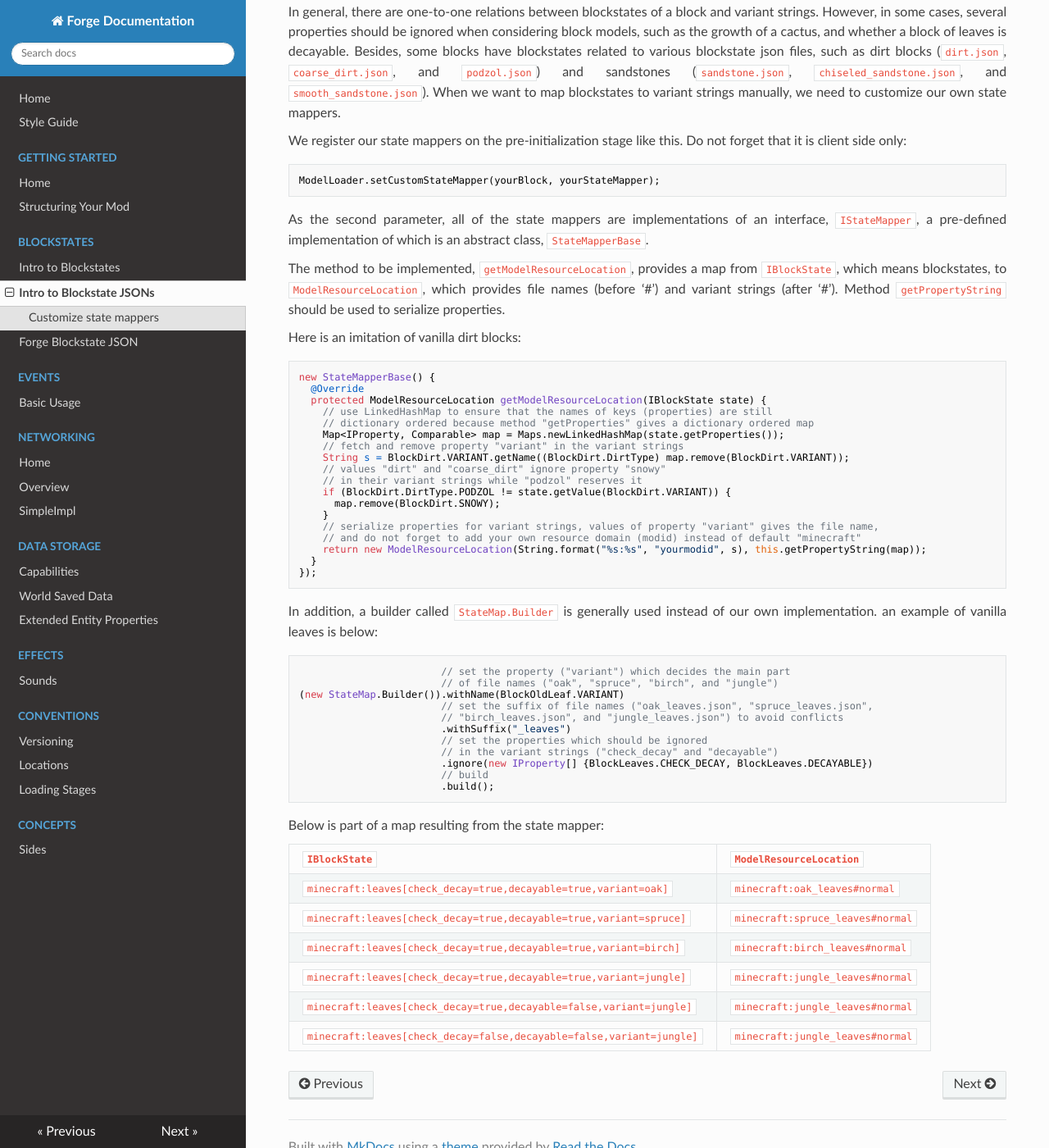
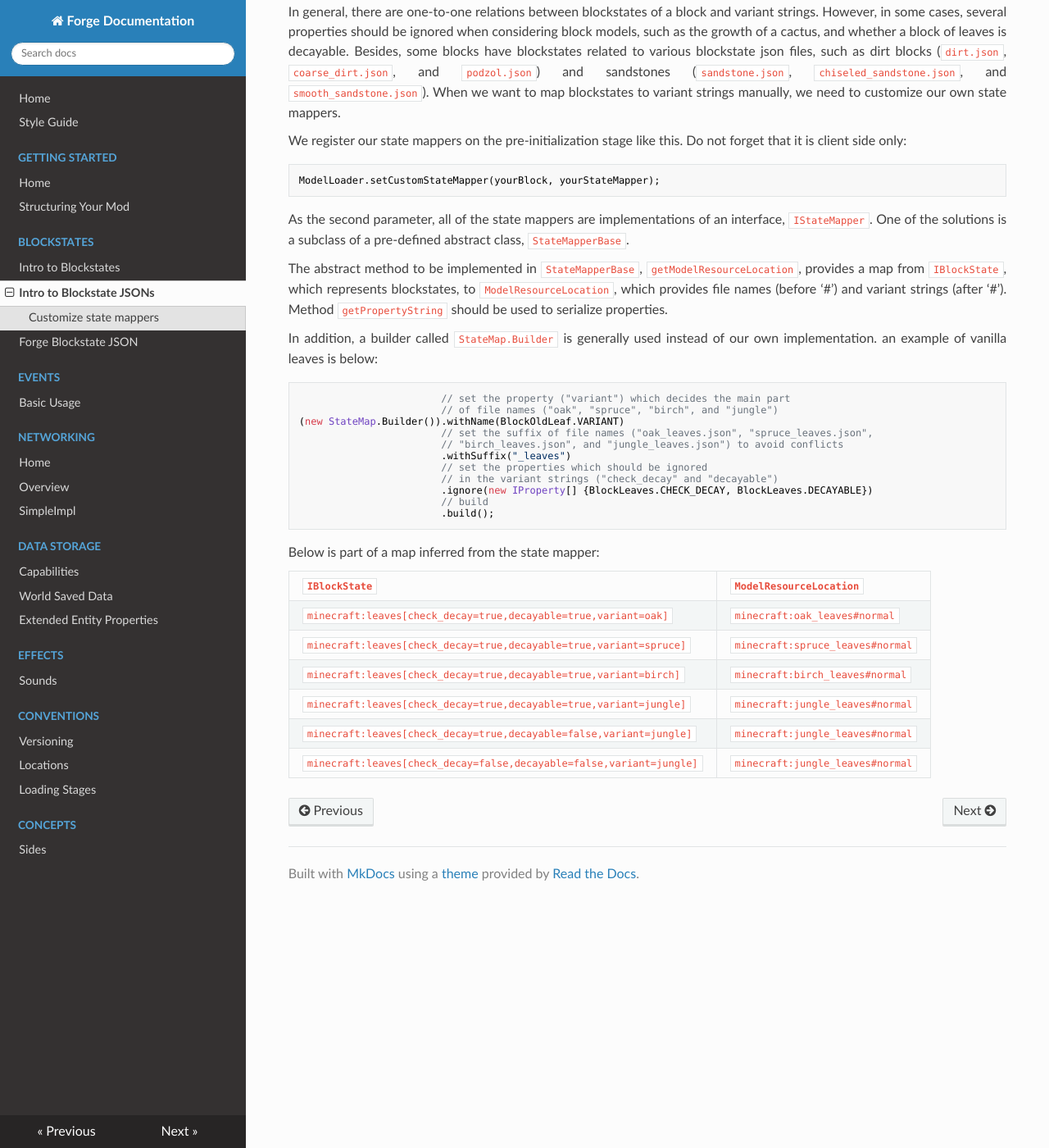
Before and after one commit to MinecraftForge/Documentation, an MkDocs documentation site: the page built from docs/blockstates/introduction.md, in a window 1280 px wide and 1400 px high, scrolled down 970 px. Shown: the whole window at 82% size. Built offline with MkDocs 1.6.1, drawn with Linux system fonts in a browser that asks for light colours; nearby versions of some CDN libraries; old or Windows-style settings are respelled for this version of MkDocs.

Commit message:
Remove some details which may be unnecessary

````diff
--- a/docs/blockstates/introduction.md
+++ b/docs/blockstates/introduction.md
@@ -42,32 +42,9 @@ We register our state mappers on the pre-initialization stage like this. Do not
 ModelLoader.setCustomStateMapper(yourBlock, yourStateMapper);
 ```
 
-As the second parameter, all of the state mappers are implementations of an interface, `IStateMapper`, a pre-defined implementation of which is an abstract class, `StateMapperBase`.
+As the second parameter, all of the state mappers are implementations of an interface, `IStateMapper`. One of the solutions is a subclass of a pre-defined abstract class, `StateMapperBase`.
 
-The method to be implemented, `getModelResourceLocation`, provides a map from `IBlockState`, which means blockstates, to `ModelResourceLocation`, which provides file names (before '#') and variant strings (after '#'). Method `getPropertyString` should be used to serialize properties.
-
-Here is an imitation of vanilla dirt blocks:
-
-```java
-new StateMapperBase() {
-  @Override
-  protected ModelResourceLocation getModelResourceLocation(IBlockState state) {
-    // use LinkedHashMap to ensure that the names of keys (properties) are still
-    // dictionary ordered because method "getProperties" gives a dictionary ordered map
-    Map<IProperty, Comparable> map = Maps.newLinkedHashMap(state.getProperties());
-    // fetch and remove property "variant" in the variant strings
-    String s = BlockDirt.VARIANT.getName((BlockDirt.DirtType) map.remove(BlockDirt.VARIANT));
-    // values "dirt" and "coarse_dirt" ignore property "snowy"
-    // in their variant strings while "podzol" reserves it
-    if (BlockDirt.DirtType.PODZOL != state.getValue(BlockDirt.VARIANT)) {
-      map.remove(BlockDirt.SNOWY);
-    }
-    // serialize properties for variant strings, values of property "variant" gives the file name,
-    // and do not forget to add your own resource domain (modid) instead of default "minecraft"
-    return new ModelResourceLocation(String.format("%s:%s", "yourmodid", s), this.getPropertyString(map));
-  }
-});
-```
+The abstract method to be implemented in `StateMapperBase`, `getModelResourceLocation`, provides a map from `IBlockState`, which represents blockstates, to `ModelResourceLocation`, which provides file names (before '#') and variant strings (after '#'). Method `getPropertyString` should be used to serialize properties.
 
 In addition, a builder called `StateMap.Builder` is generally used instead of our own implementation. an example of vanilla leaves is below:
 
@@ -85,7 +62,7 @@ In addition, a builder called `StateMap.Builder` is generally used instead of ou
                         .build();
 ```
 
-Below is part of a map resulting from the state mapper:
+Below is part of a map inferred from the state mapper:
 
 | `IBlockState`                                                        | `ModelResourceLocation`          |
 |:---------------------------------------------------------------------|:---------------------------------|
````
